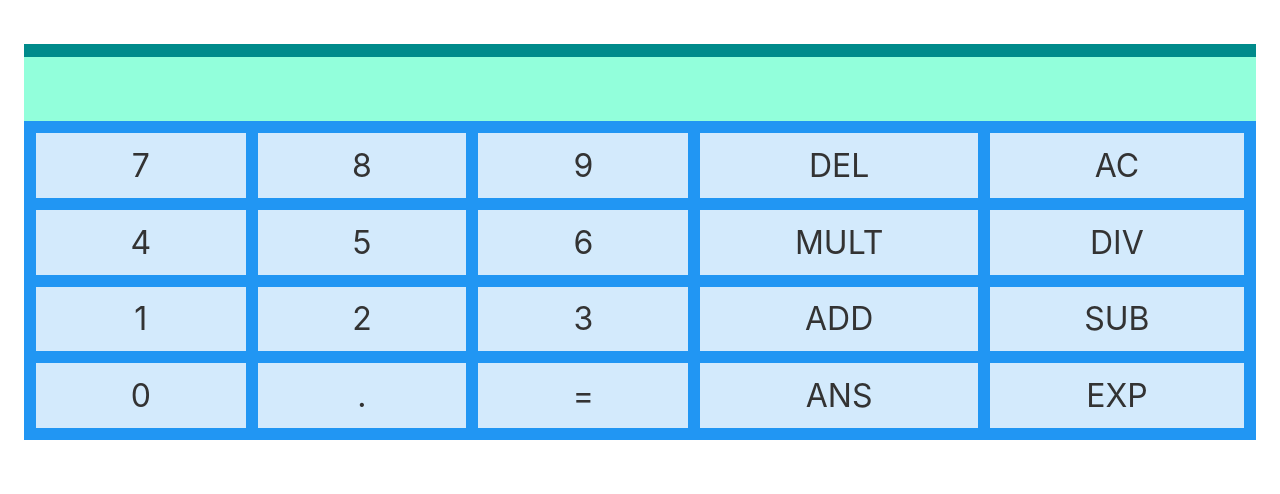
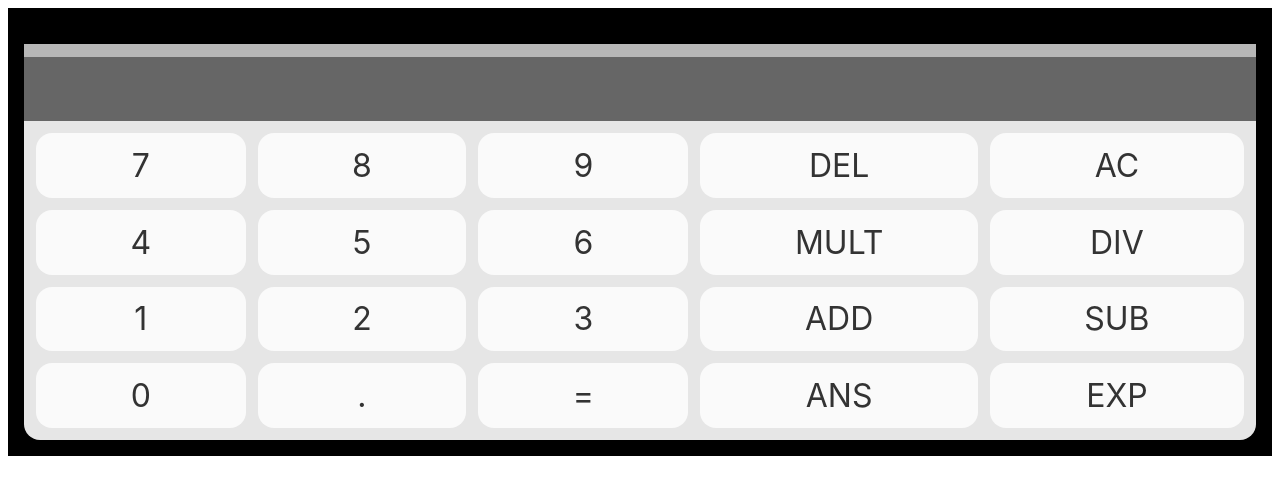
Before and after one commit to Vithop/CalculatorApp, a Svelte app: page / in a window 1280 px wide. Shown: the top 494 px of the page. Built offline with nearby package versions, Linux system fonts and the light colour scheme.

Commit message:
Saving Changes

```diff
--- a/src/App.svelte
+++ b/src/App.svelte
@@ -89,6 +89,7 @@
     max-width: auto;
     margin: 0 auto;
     display: grid;
+    background-color: black;
   }
 
   h1 {
@@ -110,16 +111,24 @@
   @media (min-width:961px)  { /* tablet, landscape iPad, lo-res laptops ands desktops */ }
   @media (min-width:1025px) { /* big landscape tablets, laptops, and desktops */ }
   @media (min-width:1281px) { /* hi-res laptops and desktops */ }
+
+  .history-view{
+    grid-template-columns: auto;
+    height: auto;
+    row-gap: 1em;
+  }
+  .output-view {
+    text-align: left;
+    background-color: rgba(255, 255, 255, 0.719);
+    color: white;
+    padding: 0.4em;
+  }
   .current-view {
     display: grid;
     grid-template-columns: auto;
-    background-color: aquamarine;
+    background-color: rgb(75, 75, 75);
     height: auto;
     font-size: 2em;
-  }
-  .history-view{
-    grid-template-columns: auto;
-    row-gap: 1em;
   }
   .input-view {
     text-align: left;
@@ -127,17 +136,13 @@
     color: auto;
     padding: 0.4em;
   }
-  .output-view {
-    text-align: left;
-    background-color: darkcyan;
-    color: white;
-    padding: 0.4em;
-  }
+
   .number-pad {
     display: grid;
     grid-template-columns: auto auto auto auto auto;
     grid-gap: 0.75em;
-    background-color: #2196f3;
+    background-color: rgba(255, 255, 255, 0.9);
     padding: 0.75em;
+    border-radius: 0 0 1em 1em;
   }
 </style>
--- a/src/lib/NumPadKey.svelte
+++ b/src/lib/NumPadKey.svelte
@@ -48,6 +48,7 @@
     background-color: rgba(255, 255, 255, 0.8);
     text-align: center;
     font-size: 2em;
+    border-radius: 0.5em;
   }
   button {
     width: 100%;
```
